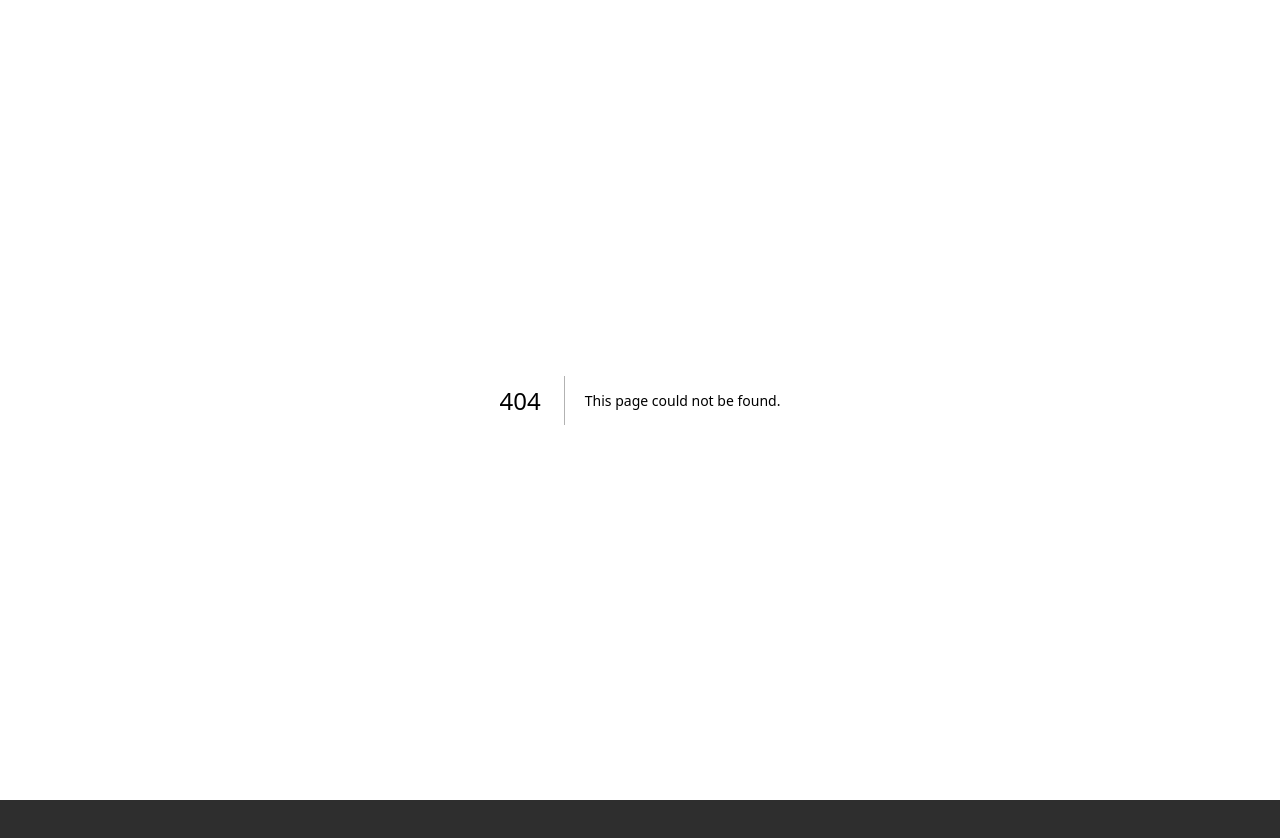
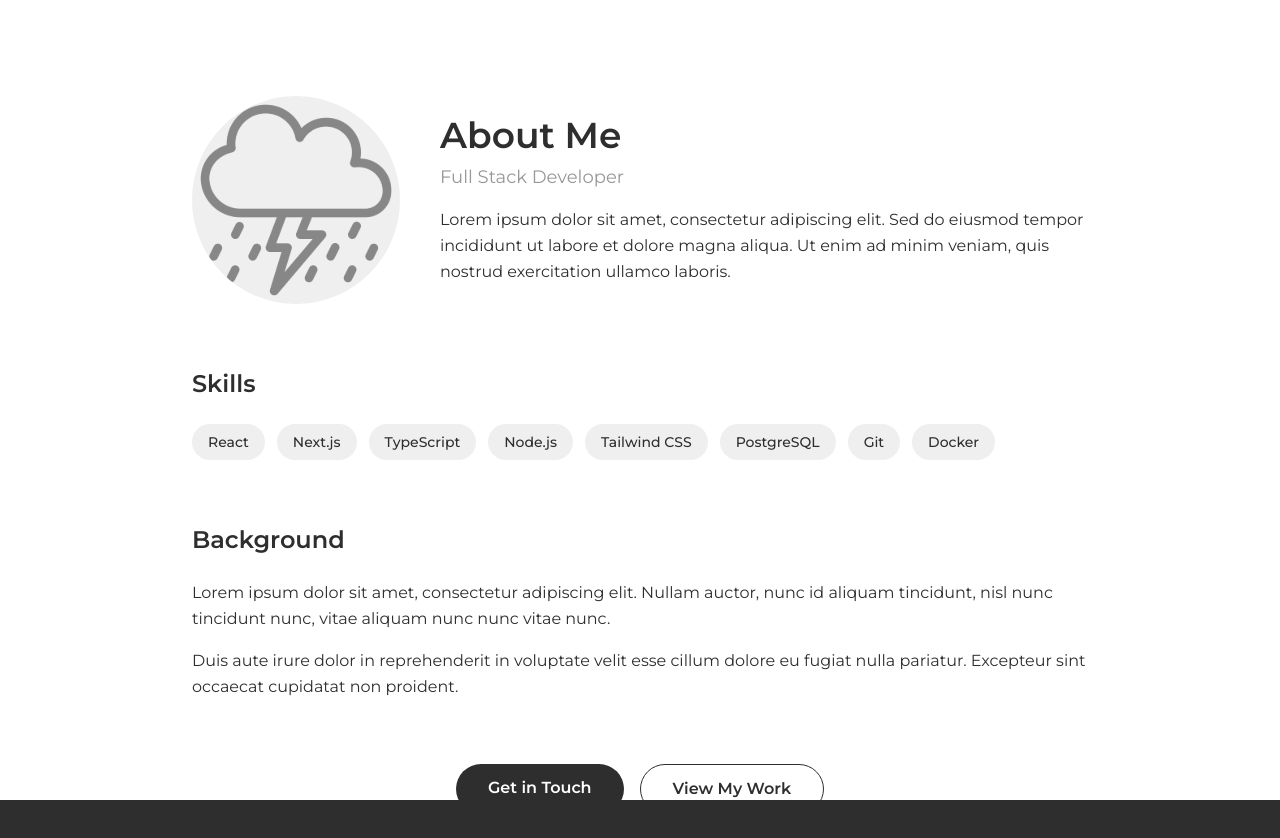
Before and after one commit to IsaiGonzalez08/Portfolio, a Next.js app: page /about-me in a window 1280 px wide. Before the commit this address had no page. Shown: the top 838 px of the page. Before the commit the page ends 800 px from the top, so only its background shows below. Built offline with nearby package versions, Linux system fonts and the light colour scheme.

Commit message:
[ADD] about-page

```diff
--- /dev/null
+++ b/src/app/about-me/page.tsx
@@ -0,0 +1,5 @@
+import { AboutMePage } from "features/about-me/AboutMePage";
+
+export default function About() {
+    return <AboutMePage />;
+}
--- /dev/null
+++ b/src/features/about-me/AboutMePage.tsx
@@ -0,0 +1,92 @@
+"use client";
+
+import { motion } from "framer-motion";
+import Footer from "shared/components/ui/Footer";
+import Image from "next/image";
+import Link from "next/link";
+
+export const AboutMePage = () => {
+    return (
+        <>
+            <div className="min-h-dvh pb-10">
+                <main className="flex flex-col items-center w-full px-5 sm:px-10 lg:px-20 pt-24 pb-16">
+
+                    <motion.div
+                        initial={{ opacity: 0, y: 30 }}
+                        animate={{ opacity: 1, y: 0 }}
+                        transition={{ duration: 0.4, ease: "easeOut" }}
+                        className="w-full max-w-4xl"
+                    >
+{/*                         <Link href="/">
+                            <Image src="/icons/Back.svg" alt="Logo" width={30} height={30} />
+                        </Link> */}
+                        <div className="flex flex-col md:flex-row items-center gap-10 mb-16">
+                            <div className="w-40 h-40 sm:w-52 sm:h-52 rounded-full bg-snow-white overflow-hidden shrink-0">
+                                <Image
+                                    src="/icons/logo.svg"
+                                    alt="Profile"
+                                    width={208}
+                                    height={208}
+                                    className="w-full h-full object-cover"
+                                />
+                            </div>
+                            <div className="text-center md:text-left">
+                                <h1 className="text-3xl sm:text-4xl font-semibold mb-2">
+                                    About Me
+                                </h1>
+                                <p className="text-secondary text-lg mb-4">
+                                    Full Stack Developer
+                                </p>
+                                <p className="text-foreground leading-relaxed">
+                                    Lorem ipsum dolor sit amet, consectetur adipiscing elit. Sed do eiusmod tempor incididunt ut labore et dolore magna aliqua. Ut enim ad minim veniam, quis nostrud exercitation ullamco laboris.
+                                </p>
+                            </div>
+                        </div>
+
+                        <section className="mb-16">
+                            <h2 className="text-2xl font-semibold mb-6">Skills</h2>
+                            <div className="flex flex-wrap gap-3">
+                                {["React", "Next.js", "TypeScript", "Node.js", "Tailwind CSS", "PostgreSQL", "Git", "Docker"].map((skill) => (
+                                    <span
+                                        key={skill}
+                                        className="px-4 py-2 bg-snow-white text-foreground rounded-full text-sm font-medium"
+                                    >
+                                        {skill}
+                                    </span>
+                                ))}
+                            </div>
+                        </section>
+
+                        <section className="mb-16">
+                            <h2 className="text-2xl font-semibold mb-6">Background</h2>
+                            <p className="text-foreground leading-relaxed mb-4">
+                                Lorem ipsum dolor sit amet, consectetur adipiscing elit. Nullam auctor, nunc id aliquam tincidunt, nisl nunc tincidunt nunc, vitae aliquam nunc nunc vitae nunc.
+                            </p>
+                            <p className="text-foreground leading-relaxed">
+                                Duis aute irure dolor in reprehenderit in voluptate velit esse cillum dolore eu fugiat nulla pariatur. Excepteur sint occaecat cupidatat non proident.
+                            </p>
+                        </section>
+
+                        <div className="flex flex-col sm:flex-row gap-4 justify-center">
+                            <Link
+                                href="/contact-me"
+                                className="px-8 py-3 bg-foreground text-white font-semibold rounded-full hover:bg-secondary transition-colors text-center"
+                            >
+                                Get in Touch
+                            </Link>
+                            <Link
+                                href="/"
+                                className="px-8 py-3 border border-foreground text-foreground font-semibold rounded-full hover:bg-secondary hover:text-white hover:border-secondary transition-colors text-center"
+                            >
+                                View My Work
+                            </Link>
+                        </div>
+                    </motion.div>
+                </main>
+            </div>
+            <Footer />
+        </>
+    );
+};
+
+export default AboutMePage;
--- a/src/shared/components/ui/Header.tsx
+++ b/src/shared/components/ui/Header.tsx
@@ -26,9 +26,9 @@ const Header = () => {
                     <Link href="/about" onClick={(e) => handleSmoothScroll(e, "experience")}>Experience</Link>
                     <Link href="/contact" onClick={(e) => handleSmoothScroll(e, "skills")}>Skills</Link>
                 </div>
-                <button className="bg-foreground font-medium hover:bg-secondary transition-colors cursor-pointer rounded-full text-white py-2 px-6">
+                <Link href="/about-me" className="bg-foreground font-medium hover:bg-secondary transition-colors cursor-pointer rounded-full text-white py-2 px-6">
                     About me
-                </button>
+                </Link>
             </motion.div>
         </header>
     )
```
